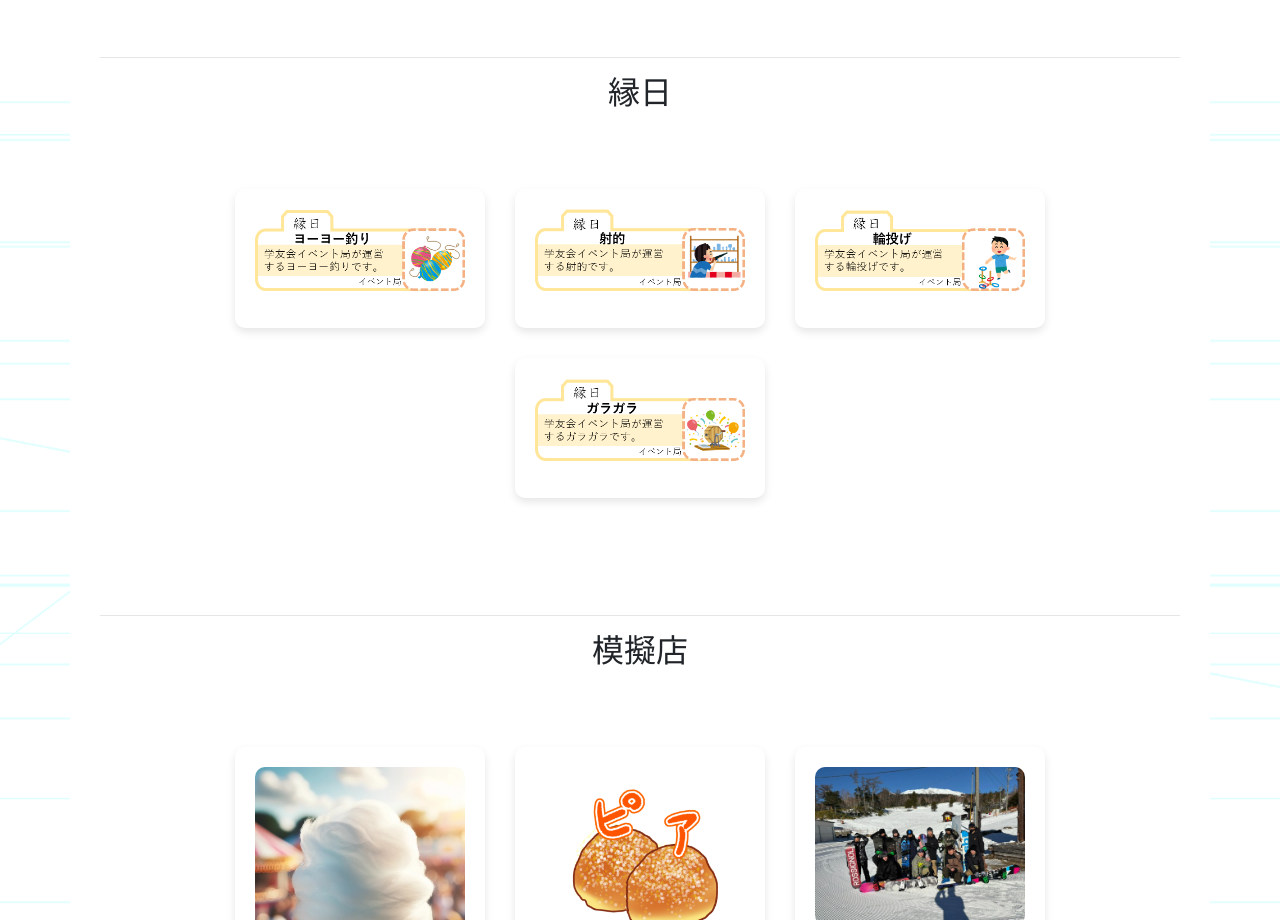
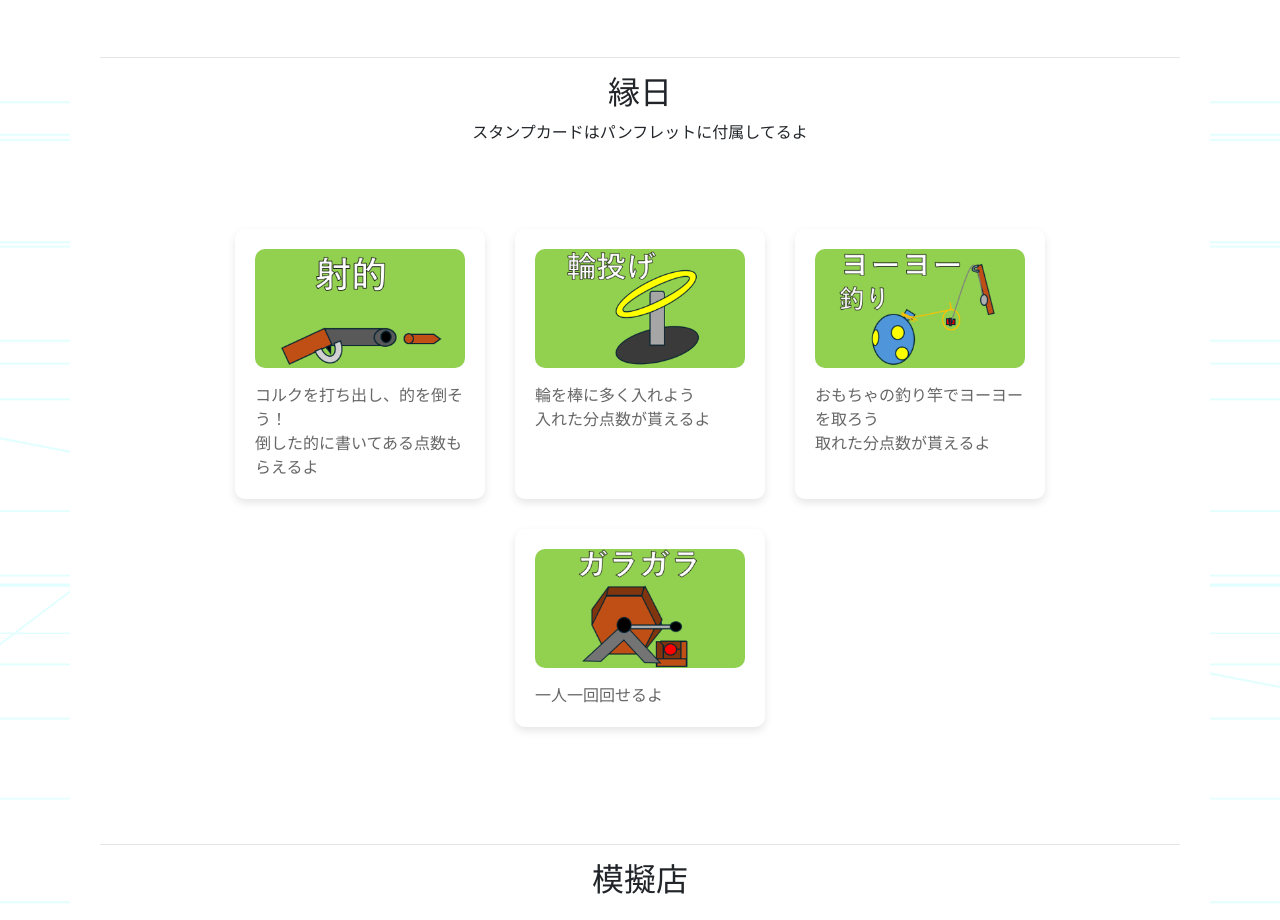
Before and after one commit to sou319b/49ikutoku_hp2, a plain HTML site: page event.html in a window 1280 px wide. Shown: the part 1660-2580 px from the top of the page. Drawn offline with Linux system fonts and the light colour scheme.

Commit message:
first commit

```diff
--- a/event.html
+++ b/event.html
@@ -100,29 +100,30 @@
           <div class="col-lg-12 mb-4 mt-2 text-center">
             <hr>
             <h2 id="enniti">縁日</h2>
+            <p>スタンプカードはパンフレットに付属してるよ</p>
           </div>
         </div>
         <!-- ここにカードを追加します -->
         <div class="ikutoku-container">
           <div class="ikutoku-card">
-            <img src="images/enniti/enniti2.png" alt="説明1">
+            <img src="images/enniti/syateki.png" alt="説明1">
             <div class="ikutoku-card-title"></div>
-            <p></p>
+            <p>コルクを打ち出し、的を倒そう！<br>倒した的に書いてある点数もらえるよ</p>
           </div>
           <div class="ikutoku-card">
-            <img src="images/enniti/enniti3.png" alt="説明1">
+            <img src="images/enniti/wanage.png" alt="説明1">
             <div class="ikutoku-card-title"></div>
-            <p></p>
+            <p>輪を棒に多く入れよう<br>入れた分点数が貰えるよ</p>
           </div>
           <div class="ikutoku-card">
-            <img src="images/enniti/enniti4.png" alt="説明1">
+            <img src="images/enniti/yo-yo-.png" alt="説明1">
             <div class="ikutoku-card-title"></div>
-            <p></p>
+            <p>おもちゃの釣り竿でヨーヨーを取ろう<br>取れた分点数が貰えるよ</p>
           </div>
           <div class="ikutoku-card">
-            <img src="images/enniti/enniti5.png" alt="説明1">
+            <img src="images/enniti/gawagawa.png" alt="説明1">
             <div class="ikutoku-card-title"></div>
-            <p></p>
+            <p>一人一回回せるよ</p>
           </div>
 
         </div>
```
Also changed, not shown: images/enniti/gawagawa.png (added), images/enniti/syateki.png (added), images/enniti/wanage.png (added), images/enniti/yo-yo-.png (added).
